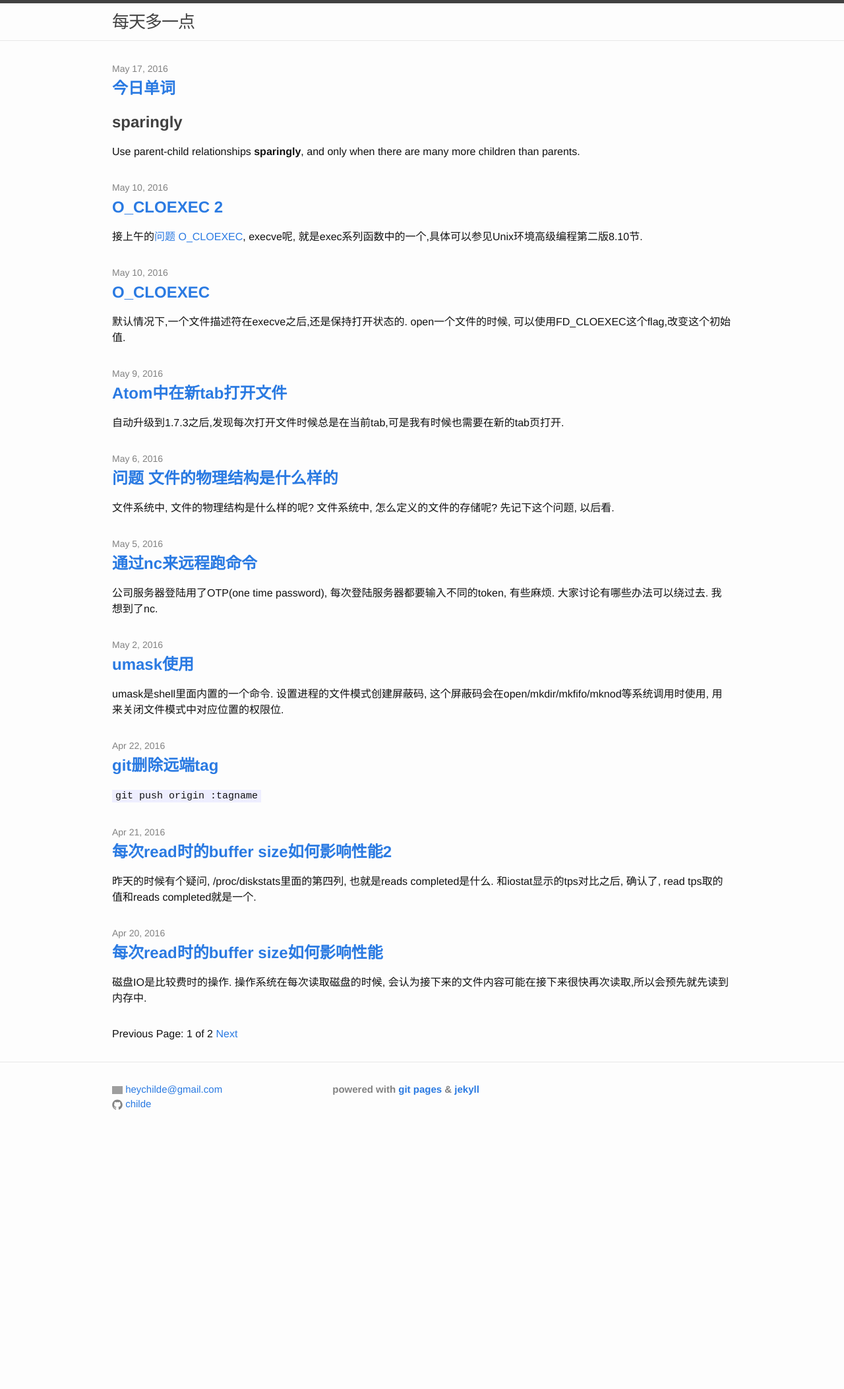
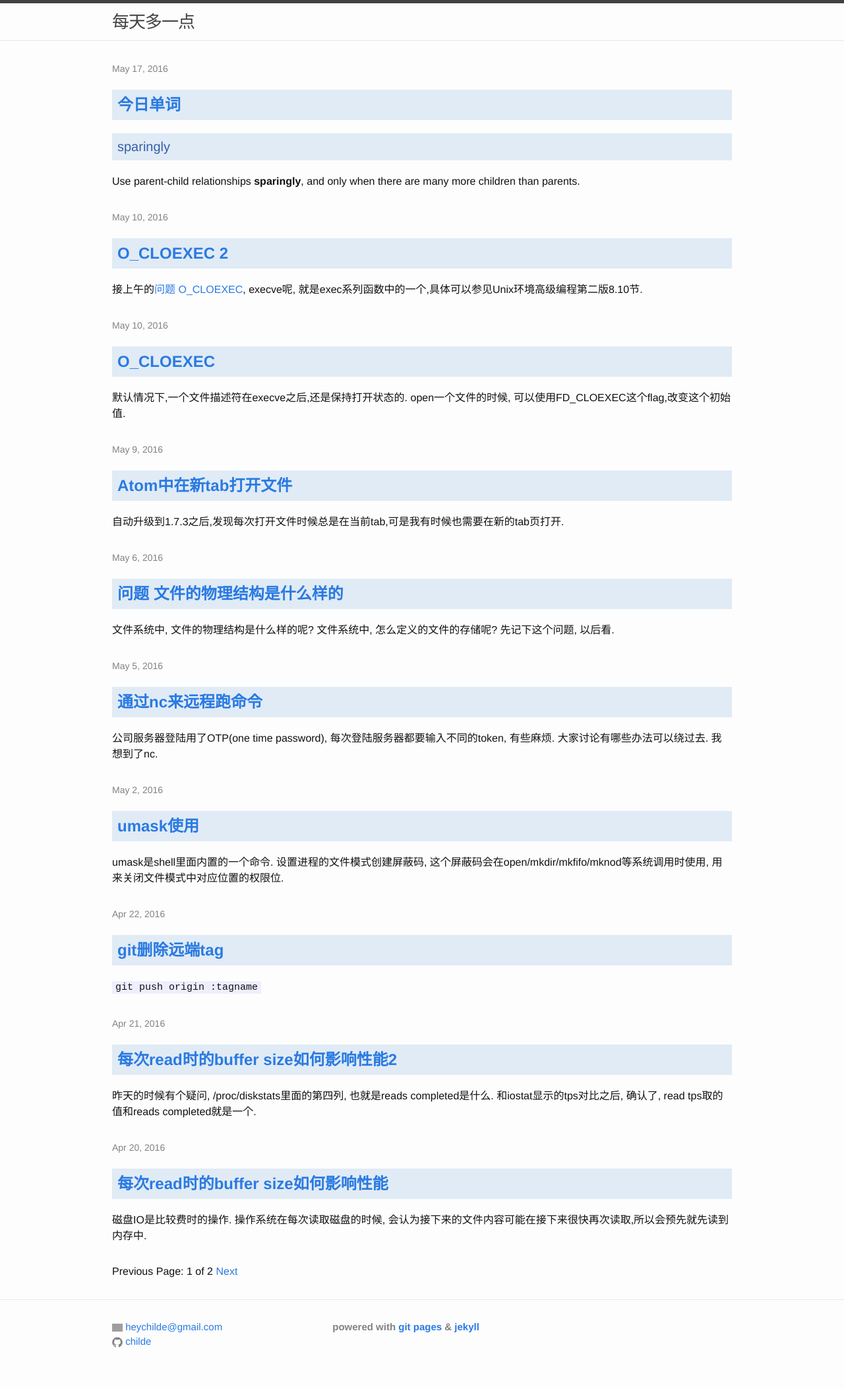
Before and after one commit to childe/gitcommit.today, a Jekyll site: the page built from index.html, in a window 1280 px wide. Shown: the whole page at 66% size. Built offline with Jekyll 4.4.1, drawn with Linux system fonts in a browser that asks for light colours; the list of posts is cut into pages by our own code; before the commit the page ends 1745 px from its top, so only the background shows below that; grey boxes are pictures that could not be loaded.

Commit message:
h1-6 header

```diff
--- a/_sass/_base.scss
+++ b/_sass/_base.scss
@@ -79,30 +79,39 @@ li {
 /**
  * Headings
  */
-h1, h2, h3, h4, h5, h6 {
-   color: #404040;
-   line-height: 36px;
+h1,
+h2,
+h3,
+h4 {
+    margin: 20px 0 20px;
+    padding: 0;
+    color: #375EAB;
+    font-weight: bold;
 }
 h1 {
-   margin-bottom: 18px;
-   font-size: 30px;
+    font-size: 28px;
+    line-height: 1;
 }
 h2 {
-   font-size: 24px;
+    font-size: 20px;
+    background: #E0EBF5;
+    padding: 8px;
+    line-height: 1.25;
+    font-weight: normal;
+}
+h2 a {
+    font-weight: bold;
 }
 h3 {
-   font-size: 18px;
+    font-size: 20px;
+}
+h3,
+h4 {
+    margin: 20px 5px;
 }
 h4 {
-   font-size: 16px;
+    font-size: 16px;
 }
-h5 {
-   font-size: 14px;
-}
-h6 {
-   font-size: 13px;
-}
-
 
 
 /**
```
